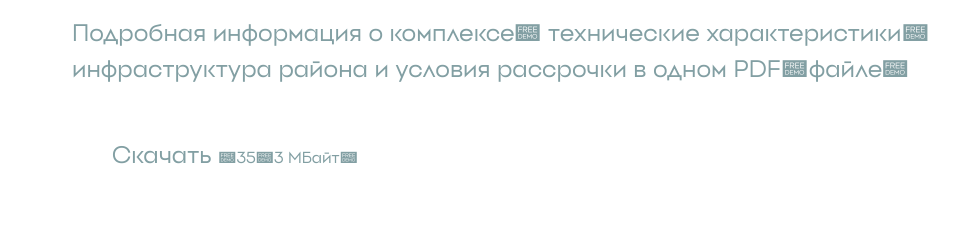
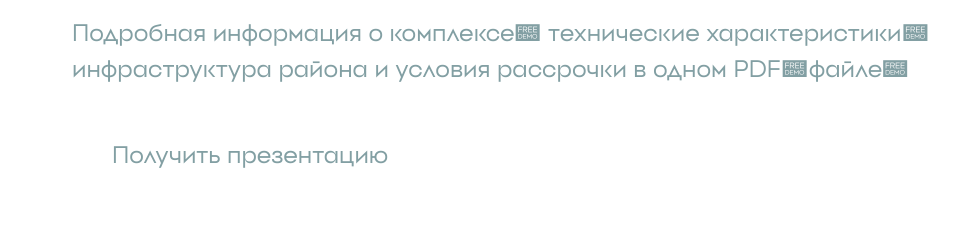
Before and after one commit to muzeka1/prime-site, a Next.js app: page / in a window 1280 px wide. Shown: the part 2286-2519 px from the top of the page, without its empty margins (8-967 px from the left). Built offline with nearby package versions, Linux system fonts and the light colour scheme.

Commit message:
whatsup link

```diff
--- a/src/sections/PresentationDownload/PresentationDownload.tsx
+++ b/src/sections/PresentationDownload/PresentationDownload.tsx
@@ -4,14 +4,18 @@ import LineUp from "../../components/DecorLines/LineUp"
 import LineDown from "../../components/DecorLines/LineDown"
 
 export default function PresentationDownloadSection() {
+
+    const phone = "89882233333";
+    const message = "Получить планировки на ЖК ПРИТЯЖЕНИЕ";
+    const url = `https://wa.me/${phone}?text=${encodeURIComponent(message)}`;
     return (
         <div className={styles.container}>
             <div className={styles.title}>Скачайте презентацию<br />ЖК Притяжение</div>
             <div className={styles.description}>
                 Подробная информация о комплексе, технические характеристики, инфраструктура района и условия рассрочки в одном PDF-файле.
             </div>
-            <Link href={'/files/Prityazheniye.pdf'} download>
-                <button className={styles.button} >Скачать <span>(35.3 МБайт)</span></button>
+            <Link href={url} target="_blank" rel="noopener noreferrer">
+                <button className={styles.button} >Получить презентацию</button>
             </Link>
         </div>
     )
```
